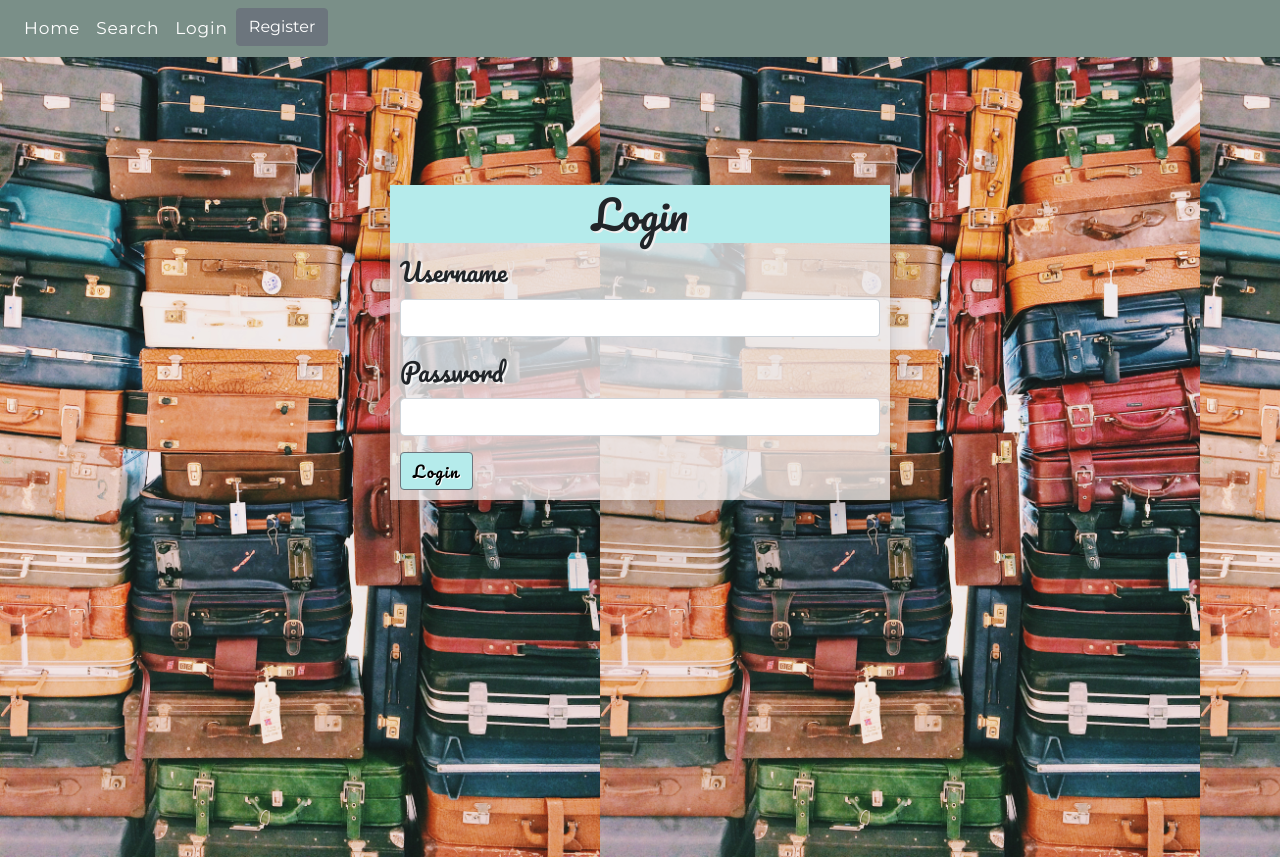
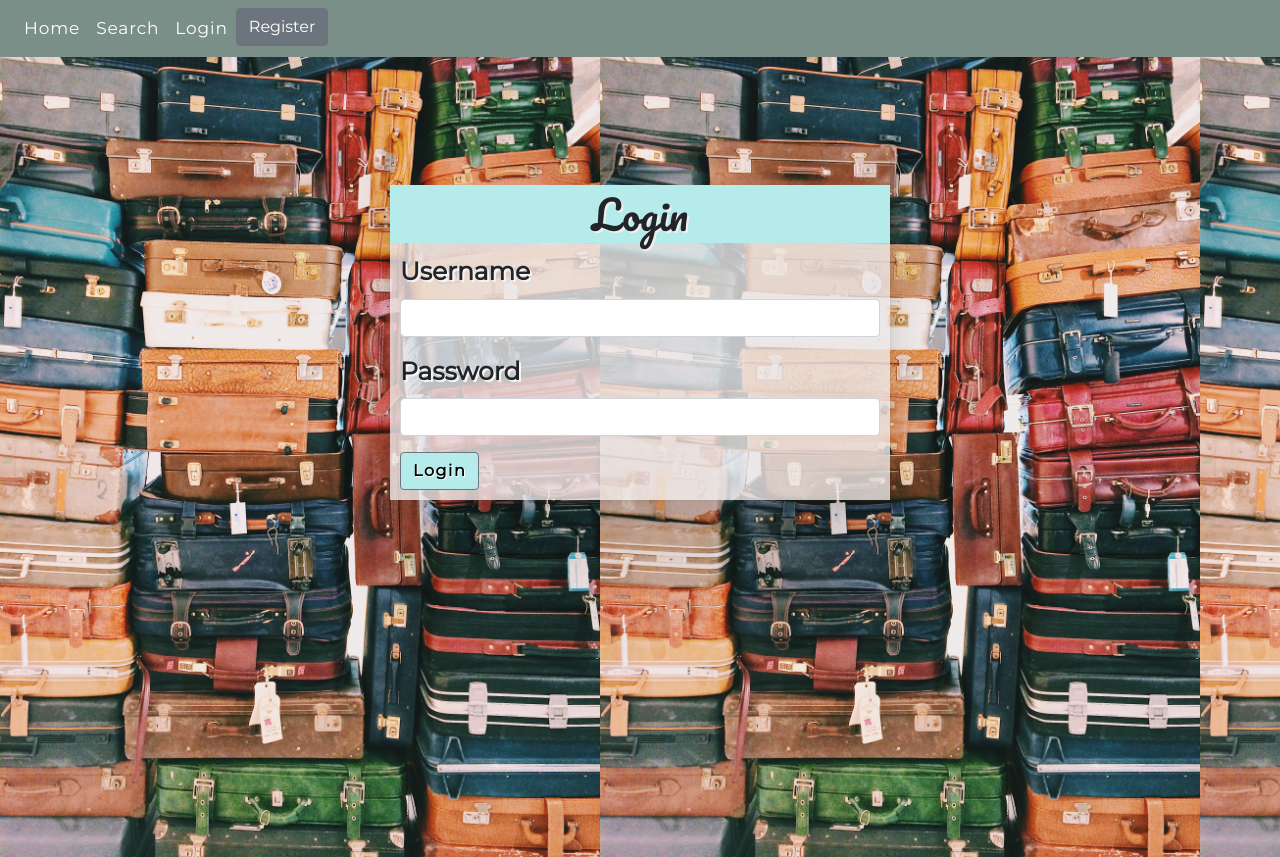
Before and after one commit to shafferma/wanderlust-client, a React (Create React App) app: page /login in a window 1280 px wide. Built offline with nearby package versions, Linux system fonts and the light colour scheme.

Commit message:
font edit

```diff
--- a/src/styles/LoginPage.css
+++ b/src/styles/LoginPage.css
@@ -21,8 +21,9 @@
 }
 
 #formBody label {
-  font-family: "Pacifico", cursive;
+  font-family: "Montserrat", sans-serif;
   font-size: 25px;
+  font-weight: bold;
   text-shadow: 2px 2px whitesmoke;
 }
 
@@ -36,7 +37,8 @@
 }
 
 #loginButton {
-  font-family: "Pacifico", cursive;
+  font-family: "Montserrat", sans-serif;
+  font-weight: bold;
   font-size: 16px;
   letter-spacing: 0.1em;
   background-color: rgb(181, 235, 235);
@@ -49,8 +51,18 @@
 }
 
 /*  tablet */
-/* @media screen and (min-width: 768px) {
-  #login {
+@media screen and (min-width: 320px) {
+  #loginForm {
+    max-width: 330px;
+  }
+}
+@media screen and (min-width: 768px) {
+  #loginForm {
+    max-width: 500px;
+  }
+}
+/* @media screen and (min-width: 1100px) {
+  #loginForm {
     font-size: 95px;
   }
 } */
```
